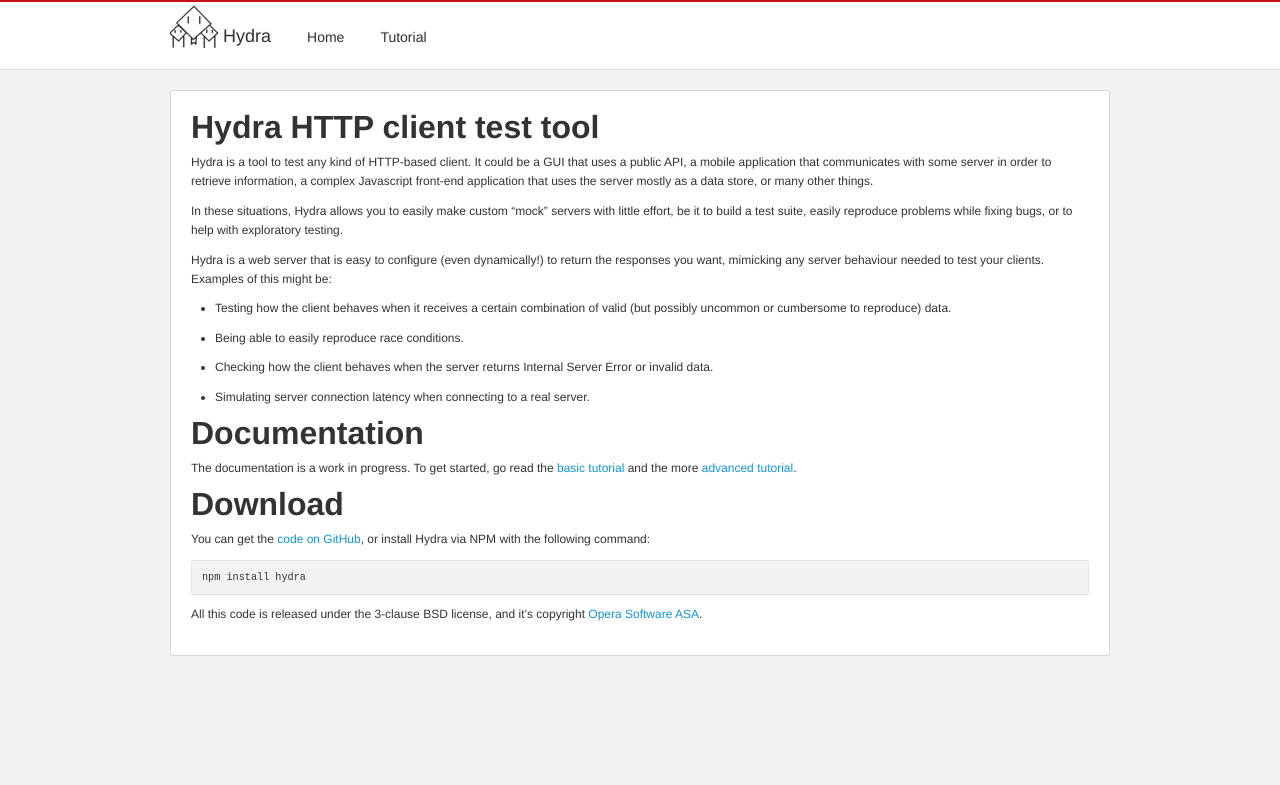
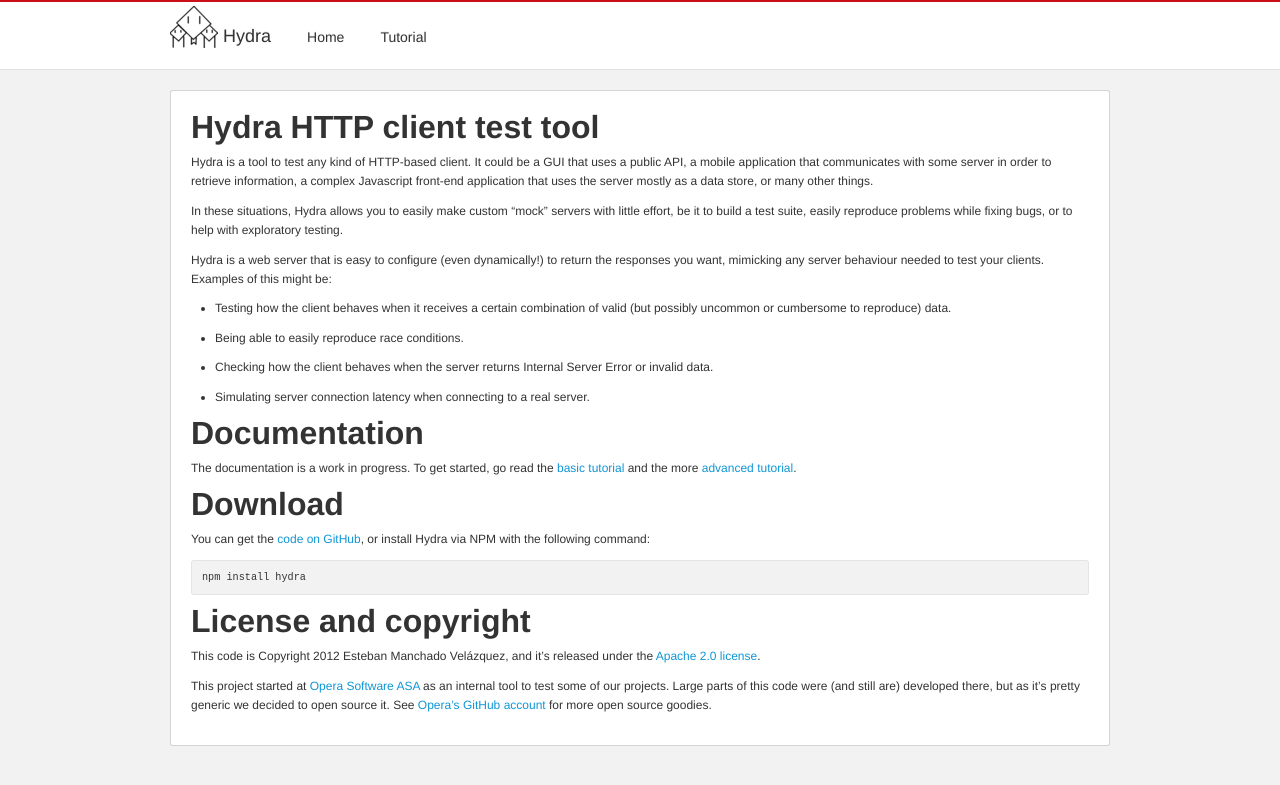
Before and after one commit to robohydra/robohydra, a Jekyll site: the page built from index.md, in a window 1280 px wide. Shown: the top 785 px of the page. Built offline with Jekyll 4.4.1, drawn with Linux system fonts in a browser that asks for light colours.

Commit message:
Final license/copyright information

```diff
--- a/index.md
+++ b/index.md
@@ -47,5 +47,16 @@
 
     npm install hydra
 
-All this code is released under the 3-clause BSD license, and it's
-copyright [Opera Software ASA](http://opera.com).
+License and copyright
+=====================
+
+This code is Copyright 2012 Esteban Manchado Velázquez, and it's
+released under the [Apache 2.0
+license](http://www.apache.org/licenses/LICENSE-2.0.txt).
+
+This project started at [Opera Software ASA](http://opera.com) as an
+internal tool to test some of our projects. Large parts of this code
+were (and still are) developed there, but as it's pretty generic we
+decided to open source it. See [Opera's GitHub
+account](http://github.com/operasoftware) for more open source
+goodies.
```
